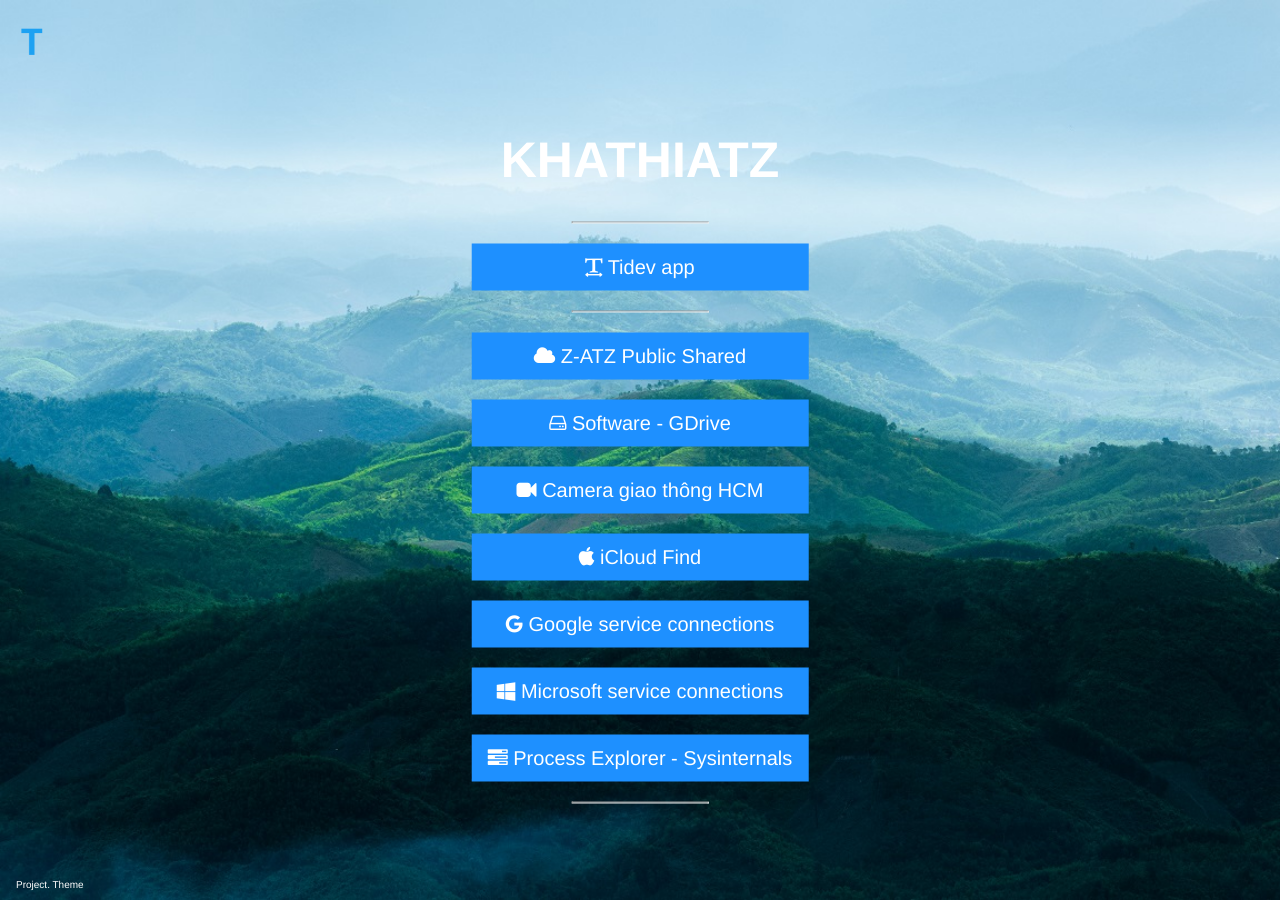
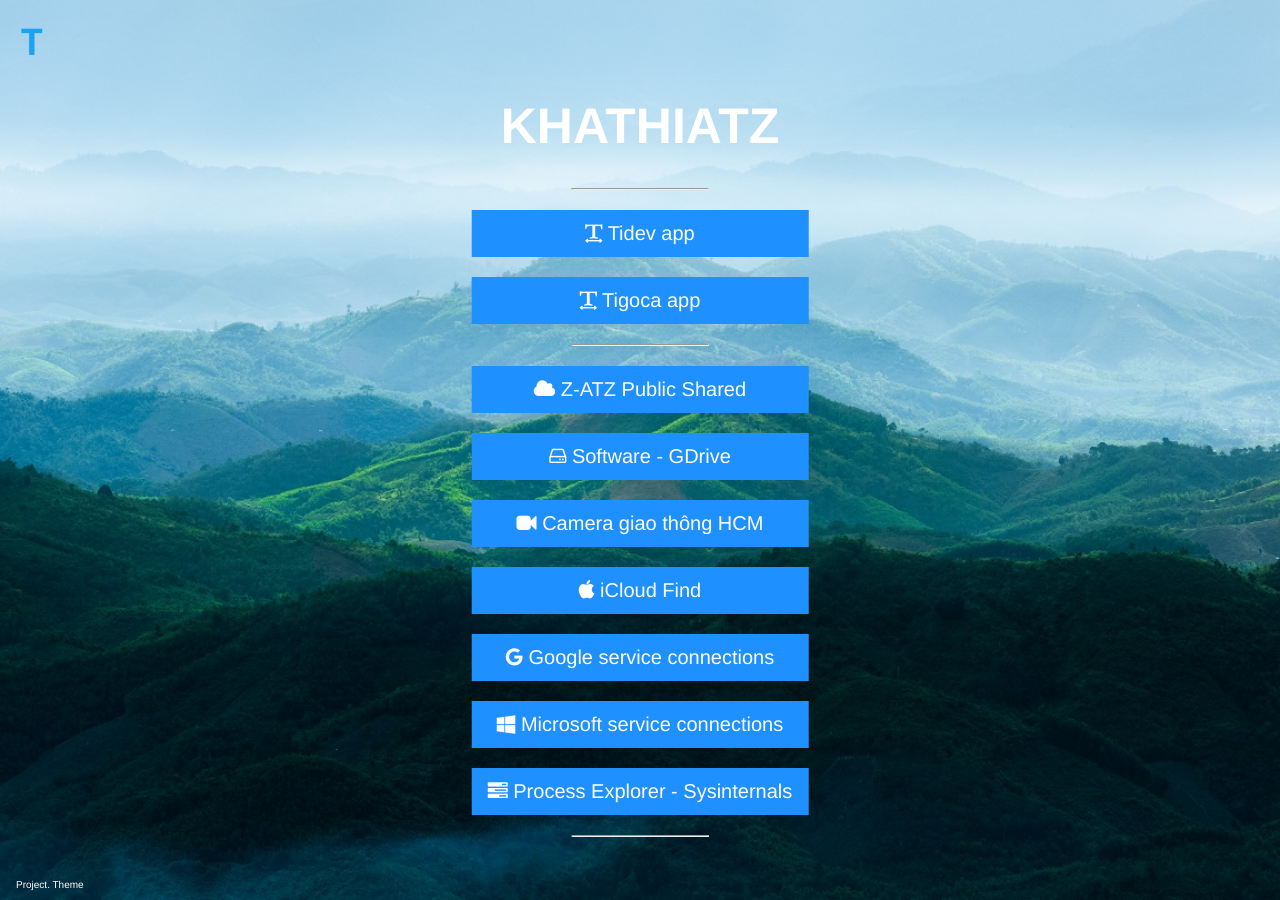
Before and after one commit to khathiatz/khathiatz.github.io, a Jekyll site: the page index.html, which Jekyll copies as it is, in a window 1280 px wide. Built offline with Jekyll 4.4.1, drawn with Linux system fonts in a browser that asks for light colours.

Commit message:
Update index.html

```diff
--- a/index.html
+++ b/index.html
@@ -100,6 +100,7 @@
     <h1>KHATHIATZ</h1>
     <hr>
     <p <button class="btn" onclick="window.location.href='https://khathiatz.github.io/tidev';"><i class="fa fa-text-width"></i> Tidev app</button></p>
+    <p <button class="btn" onclick="window.location.href='https://khathiatz.github.io/tigoca';"><i class="fa fa-text-width"></i> Tigoca app</button></p>
     <hr>
     <p <button class="btn" onclick="window.location.href='https://1drv.ms/f/s!Ar4pAPafzzHKg5g7nBxS2ov8lf-h_A?e=iaEC43';"><i class="fa fa-cloud"></i> Z-ATZ Public Shared</button></p>
     <p <button class="btn" onclick="window.location.href='https://drive.google.com/drive/folders/1qp38ispx670sFExTzvyWC-PhF2oBlcXg?usp=sharing';"><i class="fa fa-hdd-o"></i> Software - GDrive</button></p>
```
